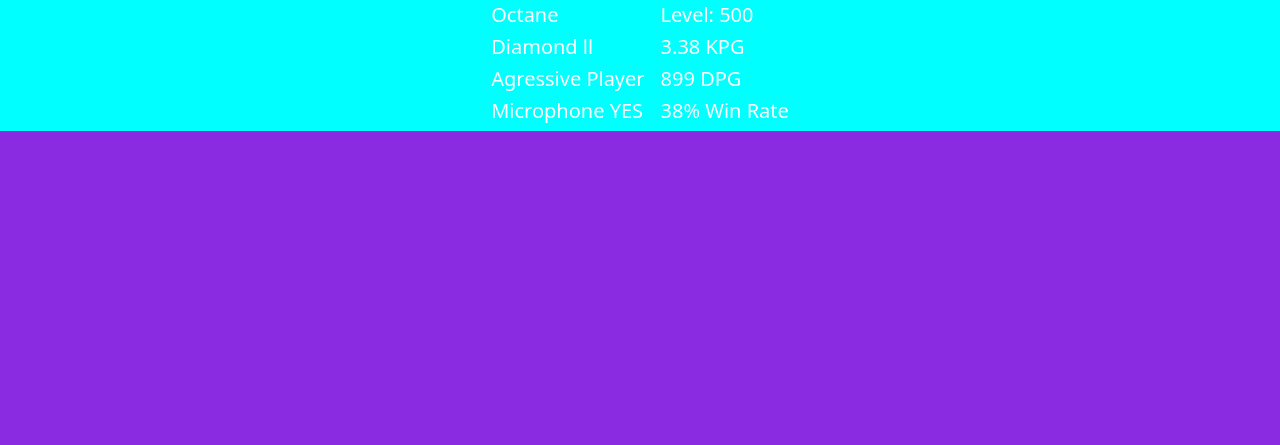
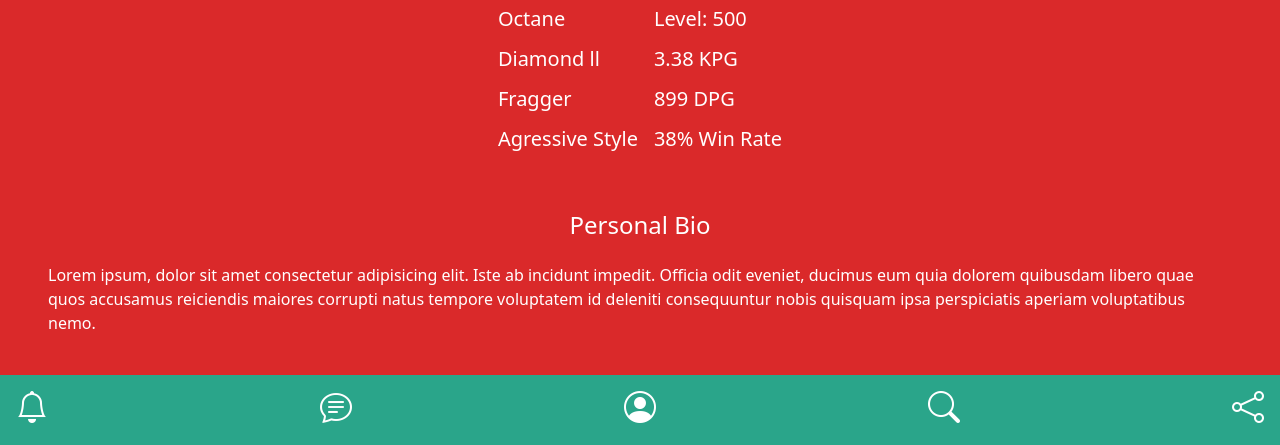
Before and after one commit to Dooootz/ux-bones, a website: page src/pages/profilePage.html in a window 1280 px wide. Shown: the part 355-800 px from the top of the page. Drawn offline with nearby package versions, Linux system fonts and the light colour scheme.

Commit message:
profile page structure complete

```diff
--- a/index.js
+++ b/index.js
@@ -1,4 +1,5 @@
 // alert('yoza')
+const test = () => console.log('test click')
 
 const createProfilePage = () => window.location.pathname = '/src/pages/createProfile.html'
 
--- a/src/pages/profilePage.html
+++ b/src/pages/profilePage.html
@@ -18,12 +18,12 @@
 
     <!-- TOP NAV  -->
     <div class="top-nav d-flex justify-content-between p-3 align-items-center">
-        <i class="bi bi-list"></i>
-        <div class="profile-status">
-            <h5 class="pt-3">SHROUD</h5>
-            <p>Active Now</p>
-        </div>
-        <i class="bi bi-gear-wide-connected"></i>
+        <i onclick="menuNav()" class="bi bi-list"></i>
+            <div class="profile-status">
+                <h5 class="pt-3">SHROUD</h5>
+                <p>Active Now</p>
+            </div>
+        <i onclick="settings()" class="bi bi-gear-wide-connected"></i>
 
     </div>
 
@@ -49,25 +49,39 @@
         <!-- profile stats -->
         <div class="profile-stats d-flex justify-content-center">
             <div class="stats mx-2">
-                <h5>Octane</h5>
-                <h5>Diamond ll</h5>
-                <h5>Agressive Player</h5>
-                <h5>Microphone YES</h5>
+                <h5 class="py-1">Octane</h5>
+                <h5 class="py-1">Diamond ll</h5>
+                <h5 class="py-1">Fragger</h5>
+                <h5 class="py-1">Agressive Style</h5>
             </div>
             <div class="stats mx-2">
-                <h5>Level: 500</h5>
-                <h5>3.38 KPG</h5>
-                <h5>899 DPG</h5>
-                <h5>38% Win Rate</h5>
+                <h5 class="py-1">Level: 500</h5>
+                <h5 class="py-1">3.38 KPG</h5>
+                <h5 class="py-1">899 DPG</h5>
+                <h5 class="py-1">38% Win Rate</h5>
             </div>
+        </div>
+
+        <!-- profile about me section -->
+        <div class="profile-about">
+            <h4 class="text-center mt-5 mb-4">Personal Bio</h4>
+            <p class="px-5">Lorem ipsum, dolor sit amet consectetur adipisicing elit. Iste ab incidunt impedit. Officia odit eveniet, ducimus eum quia dolorem quibusdam libero quae quos accusamus reiciendis maiores corrupti natus tempore voluptatem id deleniti consequuntur nobis quisquam ipsa perspiciatis aperiam voluptatibus nemo.</p>
+        </div>
+
+    </div>
+
+
+    <!-- BOTTOM NAV -->
+    <div class="bottom-nav">
+        <div class="bottom-nav-links d-flex justify-content-between align-items-center p-2 mx-2">
+            <i onclick="test()" class="bi bi-bell"></i>
+            <i onclick="test()" class="bi bi-chat-text"></i>
+            <i onclick="test()" class="bi bi-person-circle"></i>
+            <i onclick="test()" class="bi bi-search"></i>
+            <i onclick="test()" class="bi bi-share"></i>
         </div>
     </div>
 
 
-
-    <!-- BOTTOM NAV -->
-    <div class="bottom-nav">
-
-    </div>
 </body>
 </html>
--- a/styles.css
+++ b/styles.css
@@ -70,15 +70,20 @@
 .top-nav {
     background-color: rgb(148, 148, 148);
     height: 70px;
+    width: 100%;
+    position: fixed;
+    top: 0;
 }
-
 .top-nav > .bi {
     font-size: 2rem;
 }
 
 
 .profile-content {
-    background-color: aqua;
+    background-color: #DA292A;
+    height: 100%;
+    padding-top: 70px;
+    padding-bottom: 80px;
 }
 .profile-img > img {
     height: 150px;
@@ -90,5 +95,13 @@
 
 
 .bottom-nav {
-    background-color: brown;
+    background-color: rgb(42, 165, 138);
+    height: 70px;
+    width: 100%;
+    position: fixed;
+    bottom: 0;
 }
+
+.bottom-nav-links {
+    font-size: 2rem;
+}
```
